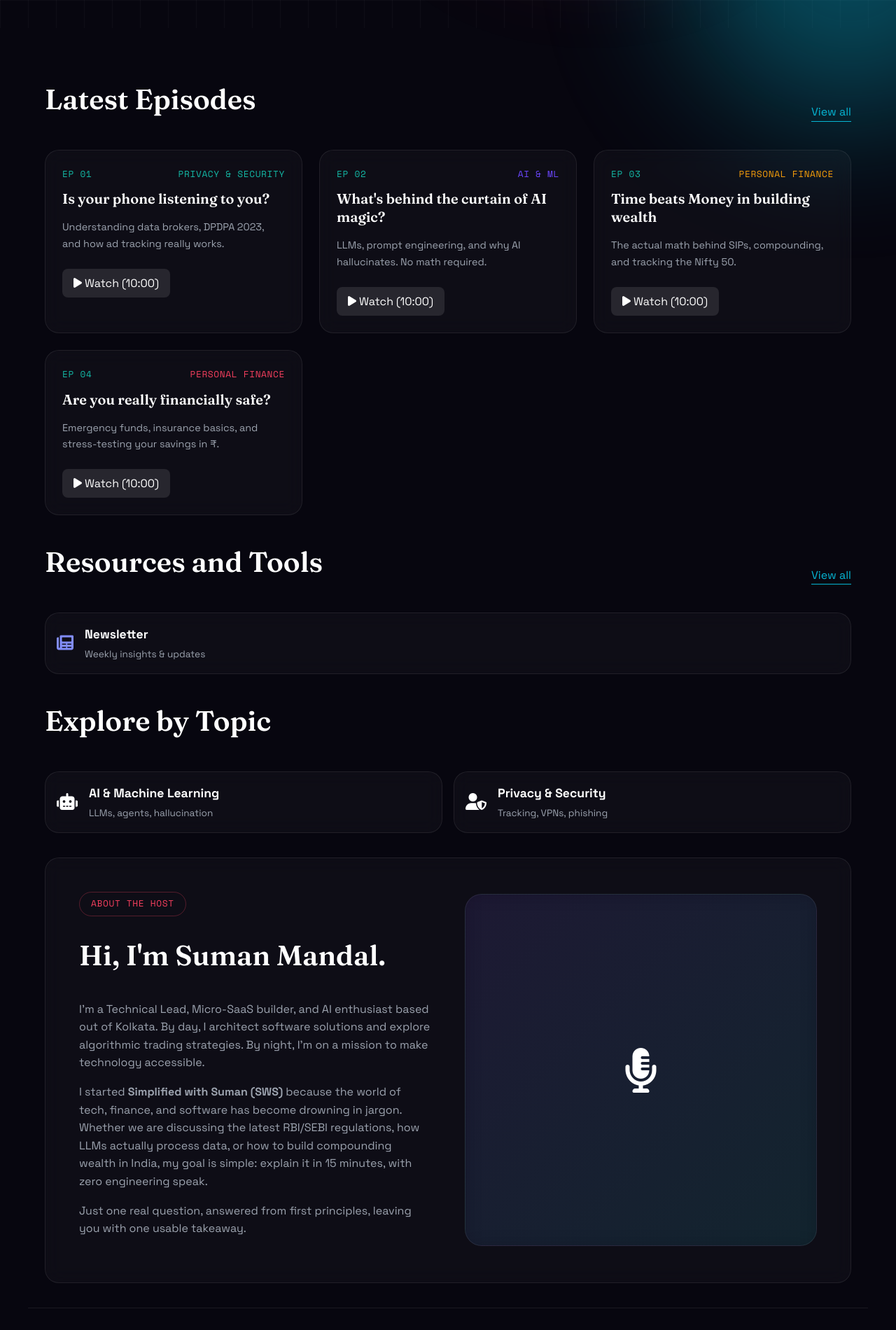
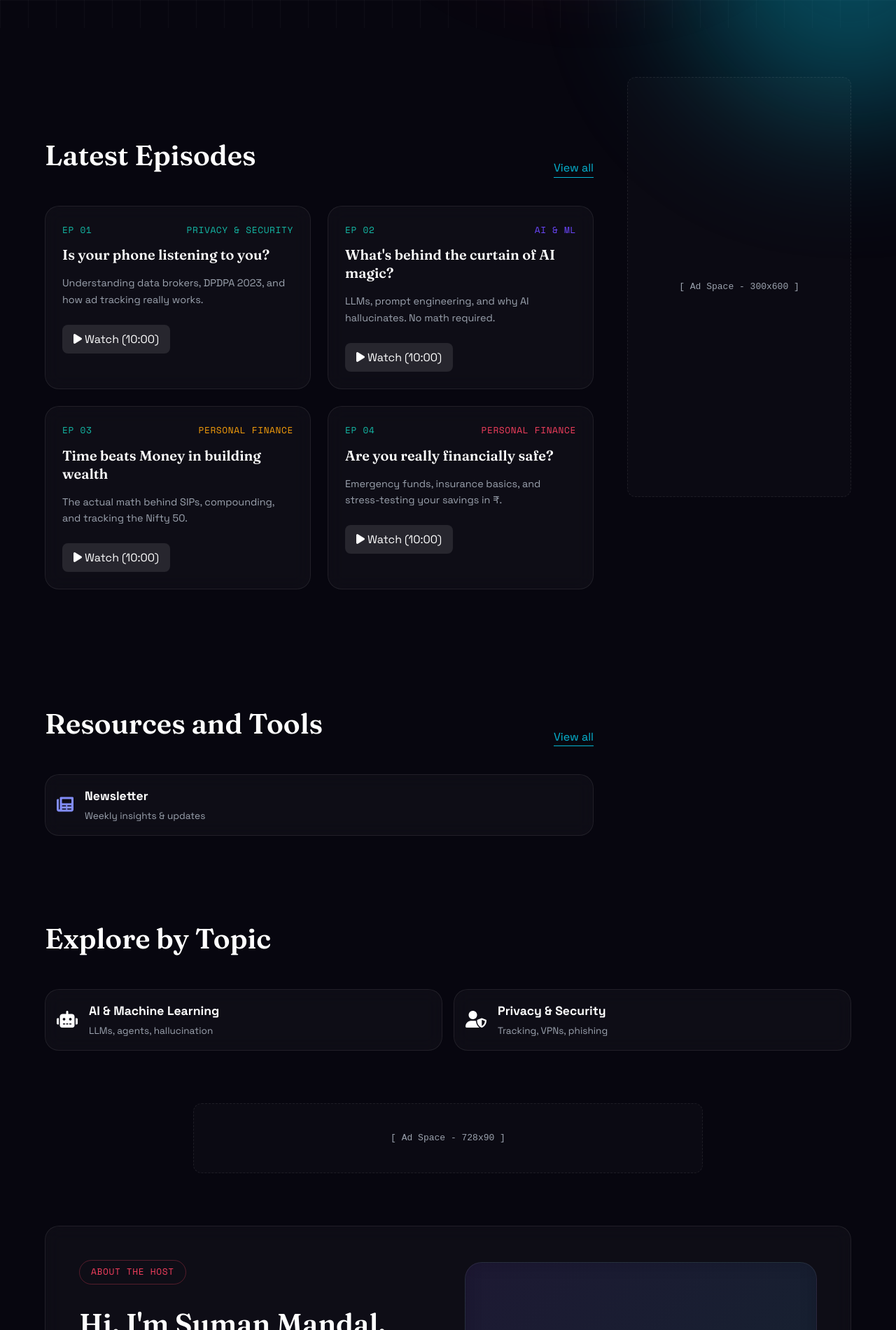
Before and after one commit to Kinet-Labs-Organization/simplified-with-suman, a React (Vite) app: page / in a window 1280 px wide. Shown: the part 760-2660 px from the top of the page at 70% size. Built offline with nearby package versions, Linux system fonts and the light colour scheme.

Commit message:
first commits

```diff
--- a/Home.jsx
+++ b/Home.jsx
@@ -16,7 +16,9 @@ const Home = () => {
                 </div>
             </section>
 
-            <section id="episodes" className="container">
+            <div className="container article-layout">
+                <div> {/* Main content column */}
+                    <section id="episodes">
                         <div className="section-header">
                             <h2>Latest Episodes</h2>
                             <Link to="/all-episodes" style={{color: 'var(--cyan)', borderBottom: '1px solid var(--cyan)'}}>View all</Link>
@@ -65,7 +67,14 @@ const Home = () => {
                         </div>
                     </section>
 
-            <section id="resources" className="container">
+                    {/* Ad 1 for Mobile */}
+                    <aside className="sidebar-mobile" style={{ margin: '40px 0' }}>
+                        <div style={{ height: '250px', background: 'rgba(255, 255, 255, 0.02)', border: '1px dashed var(--glass-border)', borderRadius: '12px', display: 'flex', alignItems: 'center', justifyContent: 'center', color: 'var(--text-muted)', fontFamily: 'monospace' }}>
+                            [ Ad Space - 300x250 ]
+                        </div>
+                    </aside>
+
+                    <section id="resources">
                         <div className="section-header">
                             <h2>Resources and Tools</h2>
                             <Link to="/all-resources" style={{color: 'var(--cyan)', borderBottom: '1px solid var(--cyan)'}}>View all</Link>
@@ -81,6 +90,15 @@ const Home = () => {
                             {/* ... other resource cards ... */}
                         </div>
                     </section>
+                </div>
+
+                {/* Ad 1 for Desktop */}
+                <aside className="sidebar-desktop" style={{ position: 'sticky', top: '120px' }}>
+                    <div style={{ height: '600px', background: 'rgba(255, 255, 255, 0.02)', border: '1px dashed var(--glass-border)', borderRadius: '12px', display: 'flex', alignItems: 'center', justifyContent: 'center', color: 'var(--text-muted)', fontFamily: 'monospace' }}>
+                        [ Ad Space - 300x600 ]
+                    </div>
+                </aside>
+            </div>
 
             <section id="categories" className="container">
                 <div className="section-header">
@@ -105,6 +123,13 @@ const Home = () => {
                 </div>
             </section>
 
+            {/* Ad Placeholder 2 */}
+            <div className="container" style={{ padding: '40px 24px' }}>
+                <div style={{ height: '100px', background: 'rgba(255, 255, 255, 0.02)', border: '1px dashed var(--glass-border)', borderRadius: '12px', display: 'flex', alignItems: 'center', justifyContent: 'center', margin: '0 auto', color: 'var(--text-muted)', fontFamily: 'monospace', maxWidth: '728px', width: '100%' }}>
+                    [ Ad Space - 728x90 ]
+                </div>
+            </div>
+
             <section id="about" className="container">
                 <div className="glass-card about-content" style={{padding: '48px'}}>
                     <div className="about-text">
```
Lines whose indentation alone changed are shown as unchanged.
